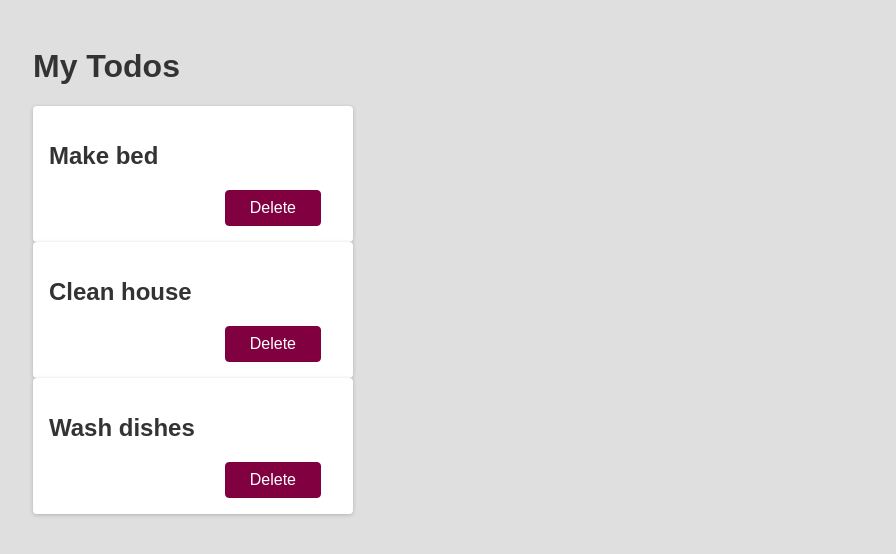
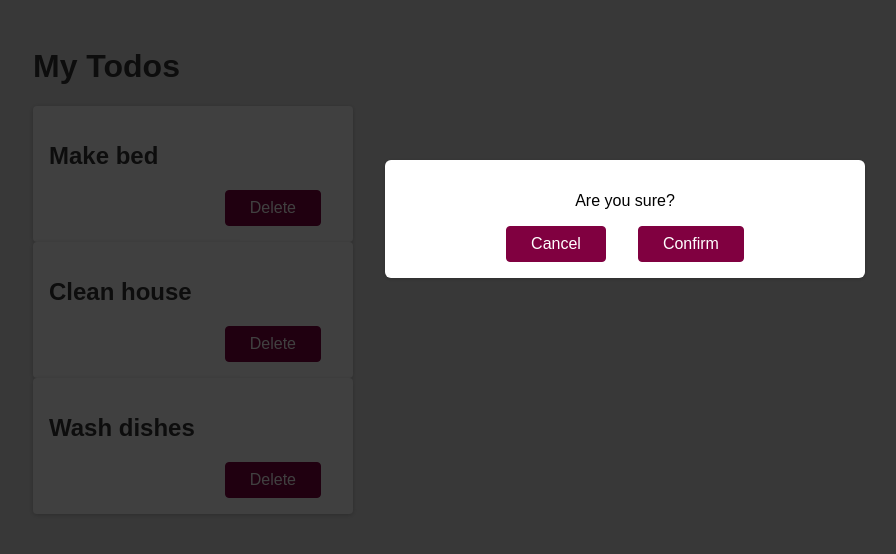
Before and after one commit to javierpb275/react-refresher, a React (Create React App) app: page / in a window 1280 px wide. Shown: the top 554 px of the page, without its empty margins (15-911 px from the left). Built offline with nearby package versions, Linux system fonts and the light colour scheme.

Commit message:
created backdrop and modal components

```diff
--- a/src/App.js
+++ b/src/App.js
@@ -1,12 +1,16 @@
+import Backdrop from "./components/Backdrop";
+import Modal from "./components/Modal";
 import Todo from "./components/Todo";
 
 function App() {
   return (
     <div>
       <h1>My Todos</h1>
-      <Todo text="Make bed"/>
-      <Todo text="Clean house"/>
-      <Todo text="Wash dishes"/>
+      <Todo text="Make bed" />
+      <Todo text="Clean house" />
+      <Todo text="Wash dishes" />
+      <Modal />
+      <Backdrop />
     </div>
   );
 }
--- /dev/null
+++ b/src/components/Backdrop.js
@@ -0,0 +1,5 @@
+function Backdrop() {
+  return <div className="backdrop" />;
+}
+
+export default Backdrop;
--- /dev/null
+++ b/src/components/Modal.js
@@ -0,0 +1,11 @@
+function Modal() {
+  return (
+    <div className="modal">
+      <p>Are you sure?</p>
+      <button className="btn btn-alt">Cancel</button>
+      <button className="btn">Confirm</button>
+    </div>
+  );
+}
+
+export default Modal;
```
